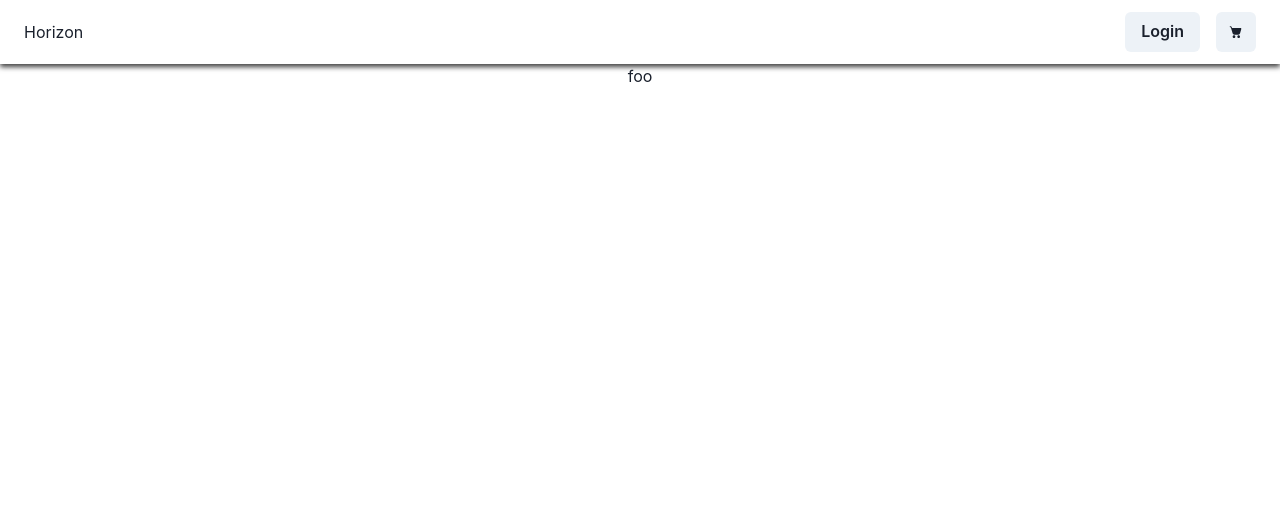
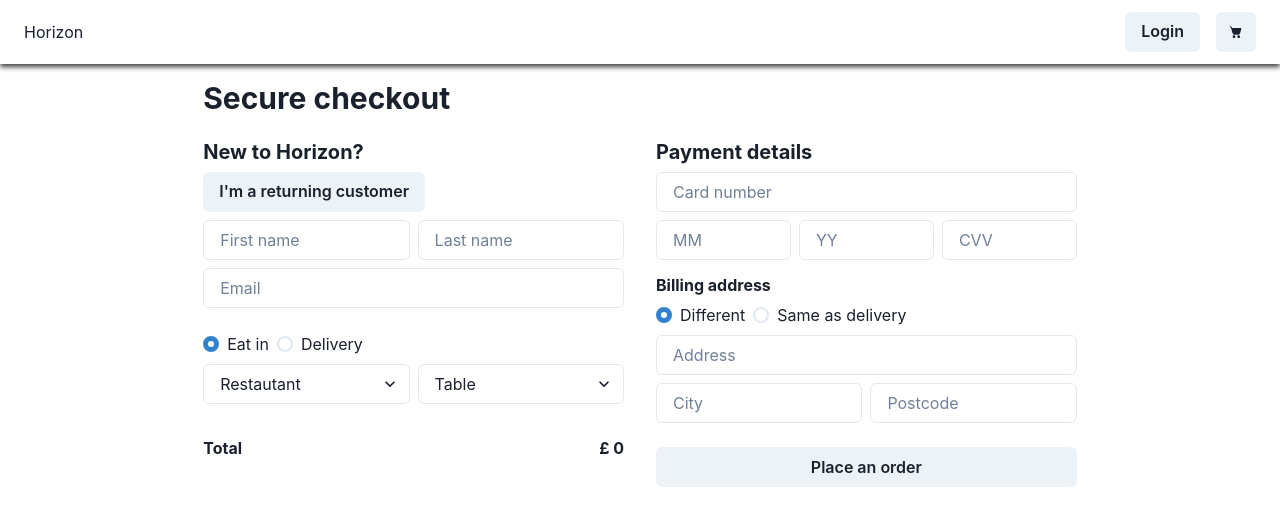
Before and after one commit to baktygaliyevv/uwe-hrms-web, a React (Vite) app: page /checkout in a window 1280 px wide. Shown: the top 526 px of the page. Built offline with nearby package versions, Linux system fonts and the light colour scheme.

Commit message:
initial cart

```diff
--- /dev/null
+++ b/src/components/CartItem/CartItem.tsx
@@ -0,0 +1,47 @@
+import { FC, useCallback } from "react";
+import { Button, ButtonGroup, Card, CardBody, Divider, IconButton, Text } from '@chakra-ui/react';
+import { Menu as MenuItemType } from '../../types/domain';
+import styles from './CartItem.module.css';
+import { AddIcon, MinusIcon } from "@chakra-ui/icons";
+import { useCart } from "../../stores/CartStore";
+
+type Props = {
+    item: MenuItemType;
+    quantity: number;
+    showActions?: boolean;
+}
+
+export const CartItem: FC<Props> = ({ item, quantity, showActions }) => {
+    const { add, remove } = useCart();
+
+    const handleIncrement = useCallback(() => add(item), [item]);
+    const handleDecrement = useCallback(() => remove(item), [item]);
+
+    return (
+        <Card>
+            <CardBody>
+                <Text fontWeight='bold'>{item.name}</Text>
+                <Text mb='6px'>{item.category.name}</Text>
+                <Divider />
+                <div className={styles.actions}>
+                    <Text fontWeight='bold'>£ {item.price}</Text>
+                    {showActions && (
+                        <ButtonGroup size='sm' isAttached>
+                            <IconButton
+                                aria-label='Increment'
+                                onClick={handleIncrement}
+                                icon={<AddIcon />}
+                            />
+                            <Button isDisabled>{quantity || 'Select'}</Button>
+                            <IconButton
+                                aria-label='Decrement'
+                                onClick={handleDecrement}
+                                icon={<MinusIcon />}
+                            />
+                        </ButtonGroup>
+                    )}
+                </div>
+            </CardBody>
+        </Card>
+    );
+}
--- a/src/components/PageWrapper/components/CartDrawer/CartDrawer.tsx
+++ b/src/components/PageWrapper/components/CartDrawer/CartDrawer.tsx
@@ -2,10 +2,9 @@ import { Button, Drawer, DrawerBody, DrawerCloseButton, DrawerContent, DrawerFoo
 import { FC, useCallback, useState } from "react";
 import { Link as ReactRouterLink } from "react-router-dom";
 import { useCart } from "../../../../stores/CartStore";
-import { CartItem } from "../CartItem/CartItem";
+import { CartItem } from "../../../CartItem/CartItem";
 import { calculateCart } from "../../../../utils/calculateCart";
 import styles from './CartDrawer.module.css';
-import { promocodesIdGet } from "../../../../api/promocodes/promocodesIdGet";
 
 const getDrawerHeader = (totalQuantity: number, sum: number) => {
     if(totalQuantity === 0) return 'Cart is empty';
@@ -20,7 +19,7 @@ type Props = {
 
 export const CartDrawer: FC<Props> = ({ isOpen, onClose }) => {
     const toast = useToast();
-    const { cart, promocode, add, remove, applyPromocode } = useCart();
+    const { cart, promocode, applyPromocode } = useCart();
 
     const { totalQuantity, subTotalSum, totalSum } = calculateCart(cart, promocode);
 
@@ -67,7 +66,12 @@ export const CartDrawer: FC<Props> = ({ isOpen, onClose }) => {
                 <DrawerHeader>{getDrawerHeader(totalQuantity, totalSum)}</DrawerHeader>
                 <DrawerBody display="flex" flexDir="column" gap="8px">
                     {cart.map(({ item, quantity }) => (
-                        <CartItem key={item.id} item={item} quantity={quantity} />
+                        <CartItem
+                            key={item.id}
+                            item={item}
+                            quantity={quantity}
+                            showActions
+                        />
                     ))}
                 </DrawerBody>
                 <DrawerFooter display='flex' flexDir='column' gap='16px'>
--- a/src/components/PageWrapper/components/CartItem/CartItem.tsx
+++ /dev/null
@@ -1,44 +0,0 @@
-import { FC, useCallback } from "react";
-import { Button, ButtonGroup, Card, CardBody, Divider, IconButton, Text } from '@chakra-ui/react';
-import { Menu as MenuItemType } from '../../../../types/domain';
-import styles from './CartItem.module.css';
-import { AddIcon, MinusIcon } from "@chakra-ui/icons";
-import { useCart } from "../../../../stores/CartStore";
-
-type Props = {
-    item: MenuItemType;
-    quantity: number;
-}
-
-export const CartItem: FC<Props> = ({ item, quantity }) => {
-    const { add, remove } = useCart();
-
-    const handleIncrement = useCallback(() => add(item), [item]);
-    const handleDecrement = useCallback(() => remove(item), [item]);
-
-    return (
-        <Card>
-            <CardBody>
-                <Text fontWeight='bold'>{item.name}</Text>
-                <Text mb='6px'>{item.category.name}</Text>
-                <Divider />
-                <div className={styles.actions}>
-                    <Text fontWeight='bold'>£ {item.price}</Text>
-                    <ButtonGroup size='sm' isAttached>
-                        <IconButton
-                            aria-label='Increment'
-                            onClick={handleIncrement}
-                            icon={<AddIcon />}
-                        />
-                        <Button isDisabled>{quantity || 'Select'}</Button>
-                        <IconButton
-                            aria-label='Decrement'
-                            onClick={handleDecrement}
-                            icon={<MinusIcon />}
-                        />
-                    </ButtonGroup>
-                </div>
-            </CardBody>
-        </Card>
-    );
-}
--- /dev/null
+++ b/src/pages/Checkout/components/Checkout/Checkout.module.css
@@ -0,0 +1,32 @@
+.container {
+    width: 70%;
+}
+
+.inner {
+    display: grid;
+    grid-template-columns: 1fr 1fr;
+    gap: 32px;
+}
+
+.cart {
+    display: flex;
+    flex-direction: column;
+    gap: 8px;
+    margin-bottom: 8px;
+}
+
+.semiBoldLine {
+    margin-bottom: 8px;
+    width: 100%;
+    display: flex;
+    justify-content: space-between;
+    font-weight: 500;
+}
+
+.boldLine {
+    margin-bottom: 8px;
+    width: 100%;
+    display: flex;
+    justify-content: space-between;
+    font-weight: bold;
+}
--- a/src/pages/Checkout/components/Checkout/Checkout.tsx
+++ b/src/pages/Checkout/components/Checkout/Checkout.tsx
@@ -1,10 +1,120 @@
-import { Center } from "@chakra-ui/react";
-import { FC } from "react";
+import { Button, Center, Heading, Input, Radio, RadioGroup, Select, Stack } from "@chakra-ui/react";
+import { FC, useCallback, useState } from "react";
+import { Link as ReactRouterLink } from "react-router-dom";
+import { useOwnUser } from "../../../../stores/OwnUserStore";
+import styles from './Checkout.module.css';
+import { useCart } from "../../../../stores/CartStore";
+import { CartItem } from "../../../../components/CartItem/CartItem";
+import { calculateCart } from "../../../../utils/calculateCart";
 
 export const Checkout: FC = () => {
+    const { own } = useOwnUser();
+    const { cart, promocode } = useCart();
+
+    const { subTotalSum, totalSum } = calculateCart(cart, promocode);
+
+    const [orderType, setOrderType] = useState('order');
+    const [billingType, setBillingType] = useState('new');
+
     return (
-        <Center>
-            foo
+        <Center padding='16px'>
+            <div className={styles.container}>
+                <Heading size='lg' mb='24px'>Secure checkout</Heading>
+                <div className={styles.inner}>
+                    <div>
+                        {!own && (
+                            <>
+                                <Heading size='md' mb='8px'>New to Horizon?</Heading>
+                                <Button as={ReactRouterLink} to='/login' mb='8px'>I'm a returning customer</Button>
+                                <Stack direction='row' mb='8px'>
+                                    <Input placeholder="First name" />
+                                    <Input placeholder="Last name" />
+                                </Stack>
+                                <Input type='email' placeholder="Email" mb='24px' />
+                            </>
+                        )}
+                        <RadioGroup value={orderType} onChange={setOrderType} mb='8px'>
+                            <Stack direction='row'>
+                                <Radio value='order'>Eat in</Radio>
+                                <Radio value='delivery'>Delivery</Radio>
+                            </Stack>
+                        </RadioGroup>
+                        {orderType === 'order' ? (
+                            <Stack direction='row' mb='24px'>
+                                <Select placeholder="Restautant">
+                                    <option value='test'>Test</option>
+                                    <option value='test2'>Test 2</option>
+                                    <option value='test3'>Test 3</option>
+                                </Select>
+                                <Select placeholder="Table">
+                                    <option value='test'>Test</option>
+                                    <option value='test2'>Test 2</option>
+                                    <option value='test3'>Test 3</option>
+                                </Select>
+                            </Stack>
+                        ) : (
+                            <>
+                                <Input placeholder="Address" mb="8px"/>
+                                <Stack direction="row" mb="24px">
+                                    <Input placeholder="City" />
+                                    <Input placeholder="Postcode" />
+                                </Stack>
+                            </>
+                        )}
+                        <div className={styles.cart}>
+                            {cart.map(({ item, quantity }) => (
+                                <CartItem
+                                    key={item.id}
+                                    item={item}
+                                    quantity={quantity}
+                                />
+                            ))}
+                        </div>
+                        {promocode && (
+                            <>
+                                <div className={styles.semiBoldLine}>
+                                    <span>Subtotal</span>
+                                    <span>£ {subTotalSum}</span>
+                                </div>
+                                <div className={styles.semiBoldLine}>
+                                    <span>{promocode.id} applied</span>
+                                    <span>-{promocode.discount}%</span>
+                                </div>
+                            </>
+                        )}
+                        <div className={styles.boldLine}>
+                            <span>Total</span>
+                            <span>£ {totalSum}</span>
+                        </div>
+                    </div>
+                    <div>
+                        <Heading size='md' mb='8px'>Payment details</Heading>
+                        <Input placeholder="Card number" mb="8px"/>
+                        <Stack direction='row' mb="16px">
+                            <Input placeholder="MM" />
+                            <Input placeholder="YY" />
+                            <Input placeholder="CVV" />
+                        </Stack>
+                        <Heading size="sm" mb="8px">Billing address</Heading>
+                        <RadioGroup value={billingType} onChange={setBillingType} mb='8px'>
+                            <Stack direction='row'>
+                                <Radio value='new'>Different</Radio>
+                                <Radio value='same'>Same as delivery</Radio>
+                            </Stack>
+                        </RadioGroup>
+                        {billingType === 'new' && (
+                            <>
+                                <Input placeholder="Address" mb="8px"/>
+                                <Stack direction="row" mb="24px">
+                                    <Input placeholder="City" />
+                                    <Input placeholder="Postcode" />
+                                </Stack>
+                            </>
+                        )}
+                        <Button width="100%">Place an order</Button>
+                    </div>
+                </div>
+            </div>
         </Center>
     )
 }
```
Also changed, not shown: src/components/CartItem/CartItem.module.css (renamed from src/components/PageWrapper/components/CartItem/CartItem.module.css).
